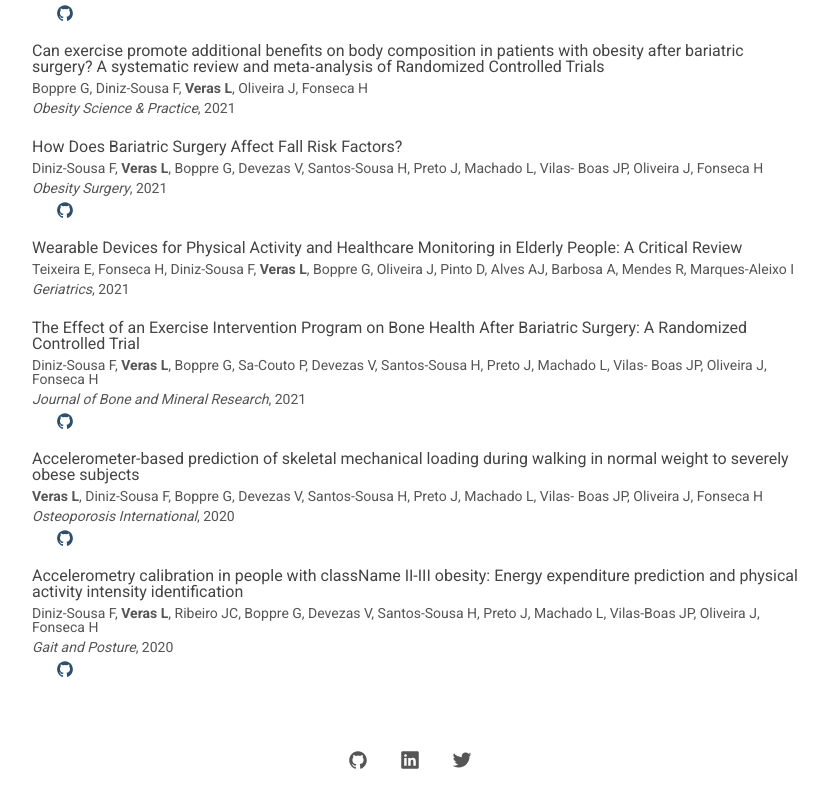
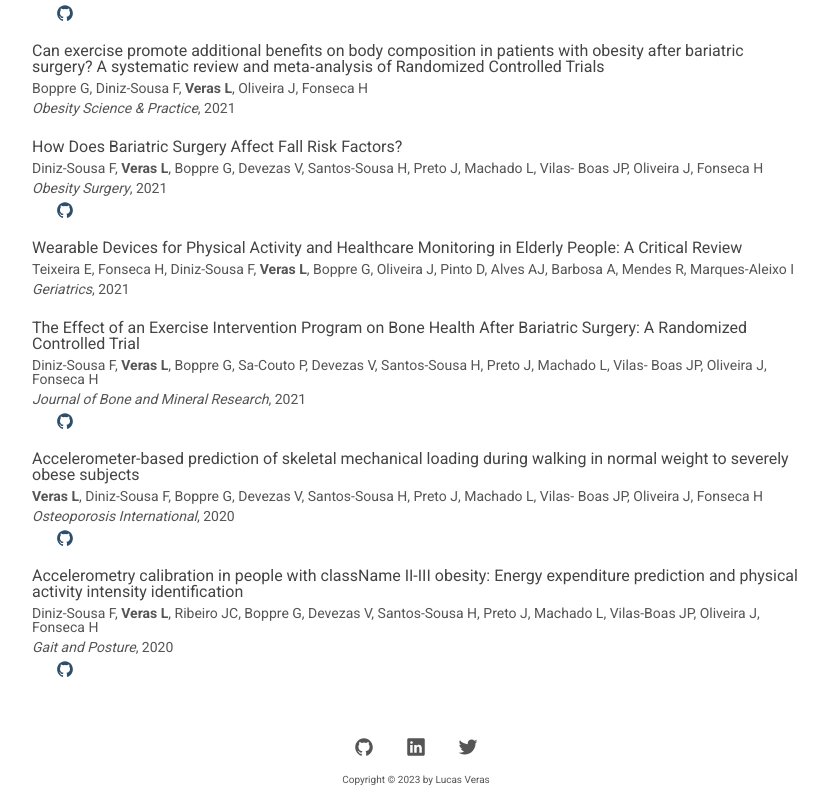
Before and after one commit to verasls/lveras.com, a React (Create React App) app: page /publications in a window 1280 px wide. Shown: the part 1121-1914 px from the top of the page, without its empty margins (224-1052 px from the left). Built offline with nearby package versions, Linux system fonts and the light colour scheme; no server answers; some icons are missing.

Commit message:
Refactor Footer component and add back the copyright text

```diff
--- a/src/components/Footer.css
+++ b/src/components/Footer.css
@@ -1,6 +1,13 @@
+.footer {
+  min-height: 6.4rem;
+  display: flex;
+  flex-direction: column;
+  align-items: center;
+  justify-content: center;
+  gap: 0.8rem;
+}
+
 .social-media {
-  min-height: 6.4rem;
-  padding-right: 1.2rem;
   list-style: none;
   display: flex;
   align-items: center;
@@ -39,3 +46,9 @@
   color: var(--logo-blue-2);
   transform: scale(1.1);
 }
+
+.copyright {
+  color: var(--medium-gray);
+  font-size: 1rem;
+  padding-bottom: 0.8rem;
+}
--- a/src/components/Footer.js
+++ b/src/components/Footer.js
@@ -5,7 +5,17 @@ import "./Footer.css";
 
 export function Footer() {
   return (
-    <footer className="social-media">
+    <footer className="footer">
+      <SocialMedia />
+      <Copyright />
+    </footer>
+  );
+}
+
+function SocialMedia() {
+  return (
+    <ul className="social-media">
+      <li>
         <a
           className="social-media__link"
           href="https://github.com/verasls"
@@ -13,6 +23,8 @@ export function Footer() {
         >
           <IonIcon className="social-media__icon" icon={logoGithub} />
         </a>
+      </li>
+      <li>
         <a
           className="social-media__link"
           href="https://www.linkedin.com/in/lucas-veras-17393115a/"
@@ -20,6 +32,8 @@ export function Footer() {
         >
           <IonIcon className="social-media__icon" icon={logoLinkedin} />
         </a>
+      </li>
+      <li>
         <a
           className="social-media__link"
           href="https://twitter.com/lucasdsveras"
@@ -27,6 +41,15 @@ export function Footer() {
         >
           <IonIcon className="social-media__icon" icon={logoTwitter} />
         </a>
-    </footer>
+      </li>
+    </ul>
   );
 }
+
+function Copyright() {
+  return (
+    <p className="copyright">
+      Copyright &copy; {new Date().getFullYear()} by Lucas Veras
+    </p>
+  );
+}
```
Lines whose indentation alone changed are shown as unchanged.
